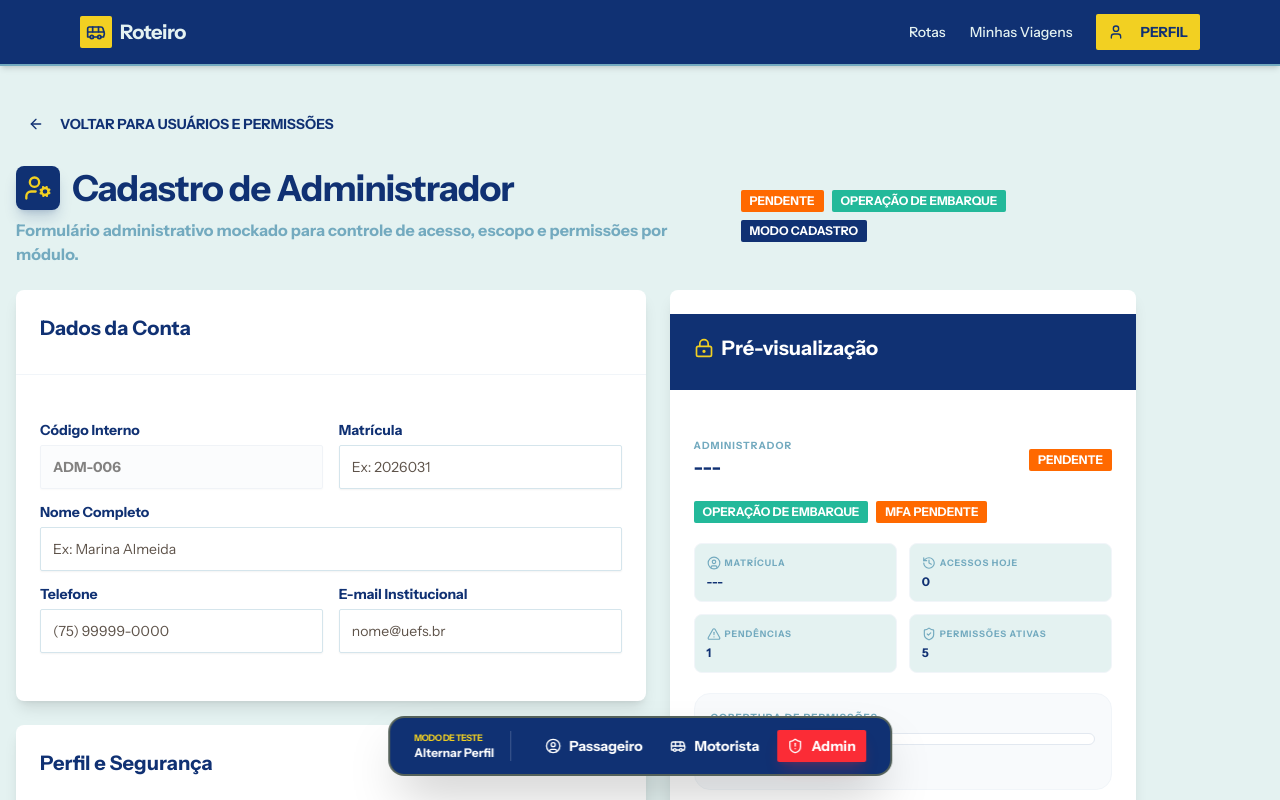
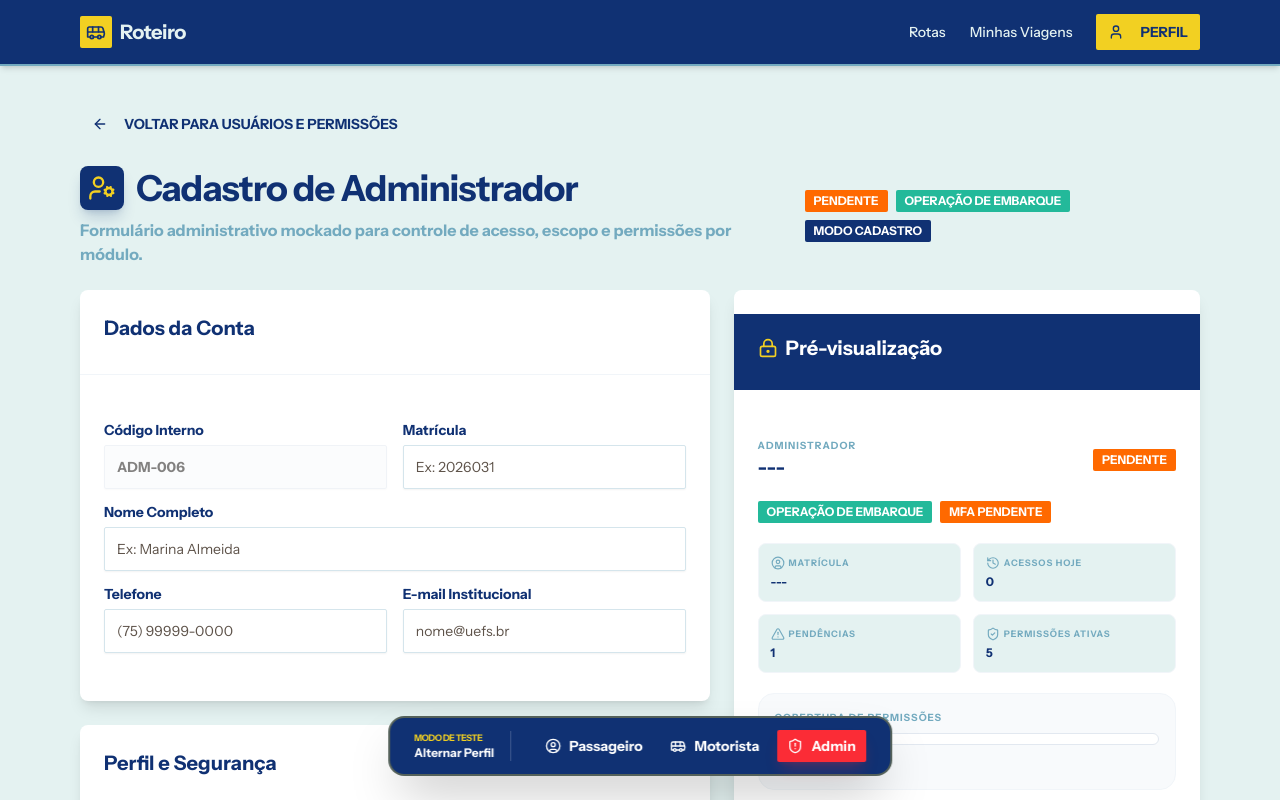
Before and after one commit to davidm34/mi-eng-software-telas, a Next.js app: page /admin/usuarios/cadastro in a window 1280 px wide. Shown: the top 800 px of the page. Built offline with nearby package versions, Linux system fonts and the light colour scheme.

Commit message:
ajusta layout da página de cadastro e edição de administradores para melhor responsividade

```diff
--- a/app/admin/usuarios/cadastro/page.tsx
+++ b/app/admin/usuarios/cadastro/page.tsx
@@ -341,7 +341,7 @@ export default function CadastroEdicaoAdministradorPage() {
     <div className="flex min-h-screen flex-col bg-[#E4F2F1] pb-24">
       <Navigation />
 
-      <main className="flex-1 container max-w-6xl py-10 px-4 space-y-6">
+      <main className="flex-1 w-full max-w-6xl mx-auto py-10 px-4 space-y-6">
         <Button
           variant="ghost"
           className="w-fit text-[#103173] font-black hover:bg-[#103173]/10"
```
